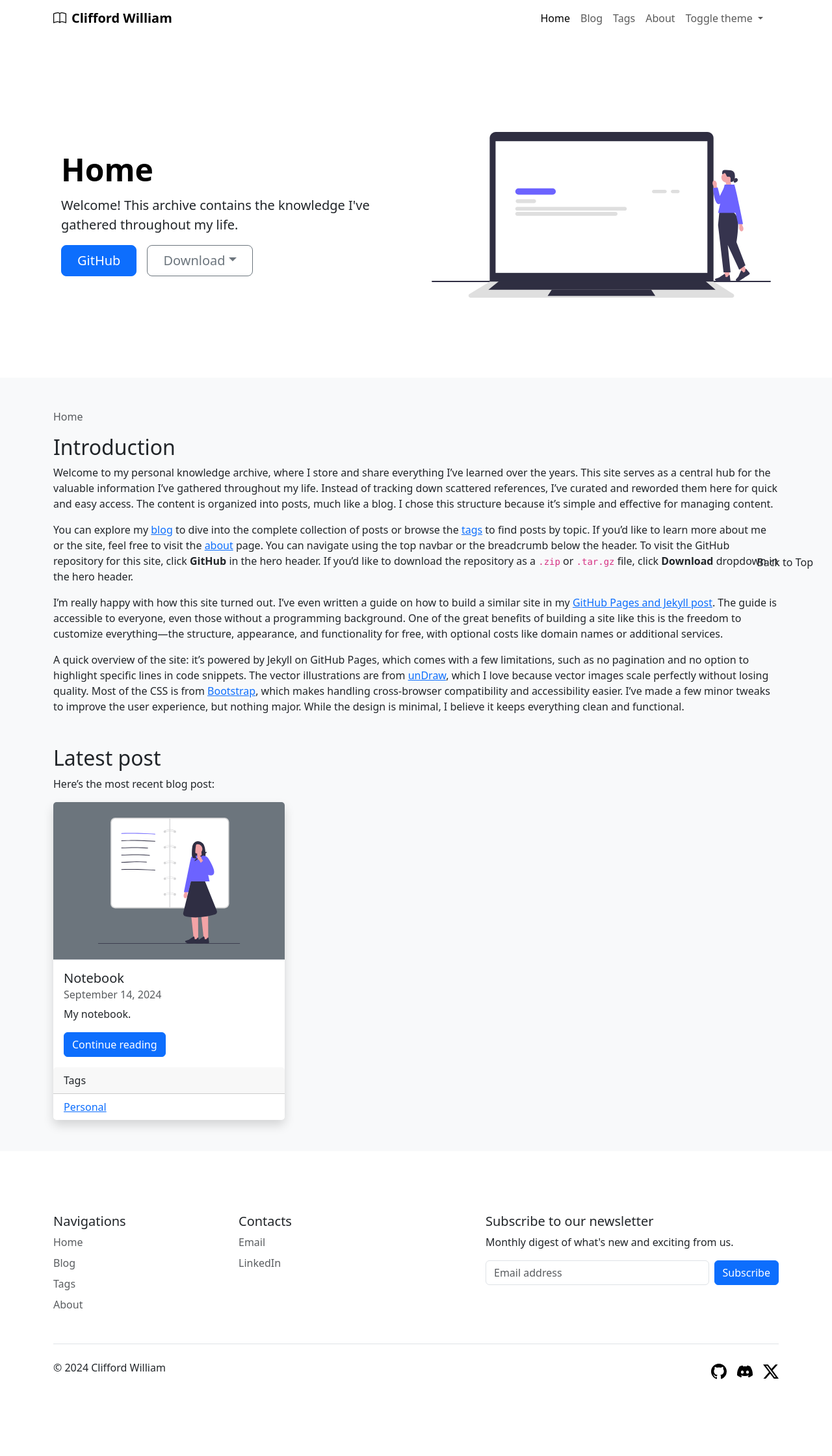
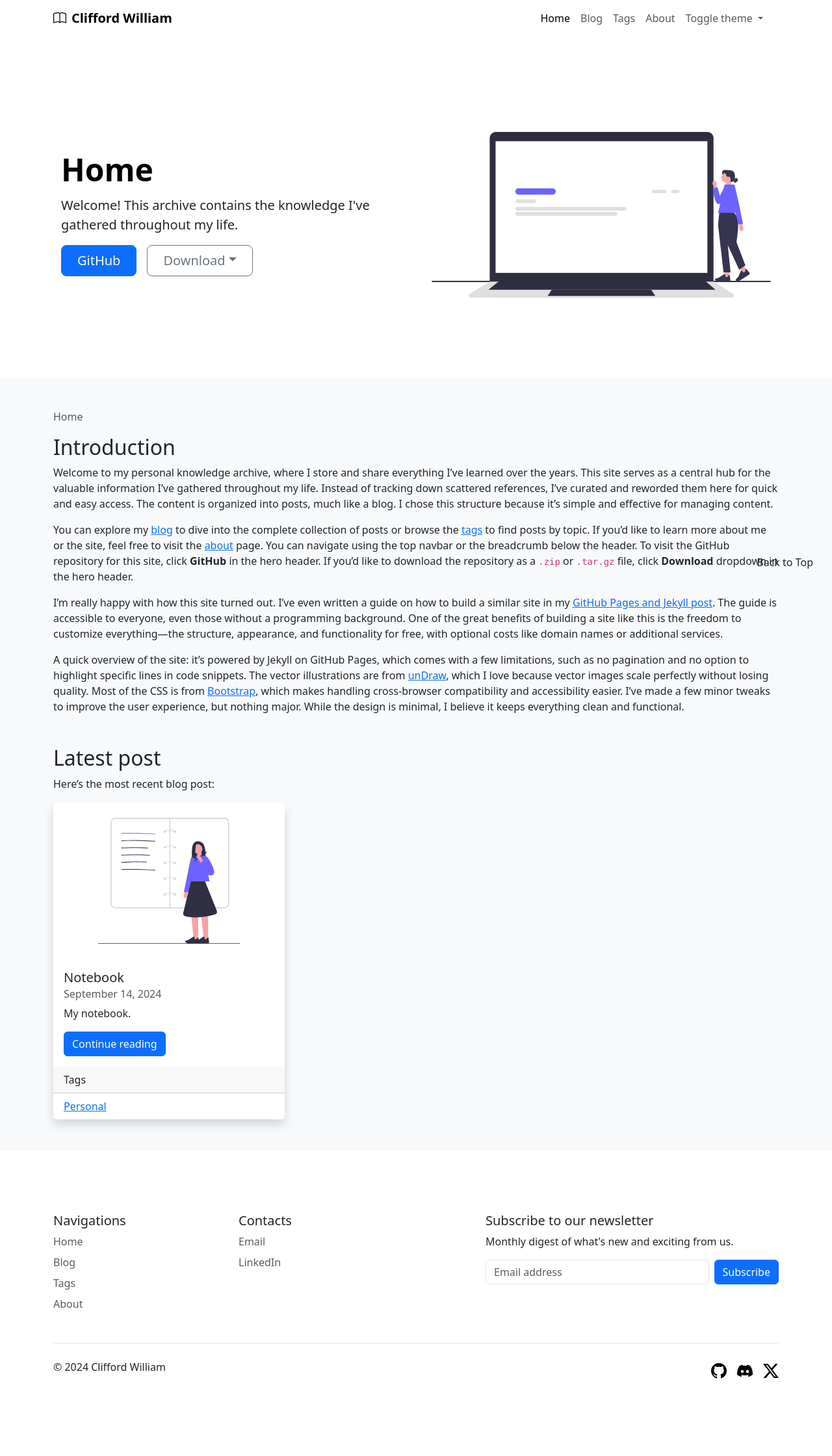
Before and after one commit to cliffordwilliam/my_archive, a Jekyll site: the page built from index.md, in a window 1280 px wide. Shown: the whole page at 65% size. Built offline with Jekyll 4.4.1, drawn with Linux system fonts in a browser that asks for light colours.

Commit message:
card bg color

```diff
--- a/_includes/card.html
+++ b/_includes/card.html
@@ -1,10 +1,10 @@
 <div class="col">
   <div class="card h-100 border-0 shadow">
-    <div class="p-4 bg-secondary card-img-top">
+    <div class="p-4 bg-gradient card-img-top">
       <img class="card-img-top" src="{{ site.baseurl }}/assets/svgs/{{ post.thumbnail }}" alt="{{ post.thumbnail }}"
         style="aspect-ratio: 143 / 90;">
     </div>
-    <div class="card-body border-top">
+    <div class="card-body">
       <h2 class="h5 card-title">{{ post.title }}</h2>
       <h3 class="h6 card-subtitle mb-2 text-body-secondary">{{ post.date | date: "%B %d, %Y" }}</h3>
       <p class="card-text text-truncate" style="max-width: 100%;">{{ post.description }}</p>
```
